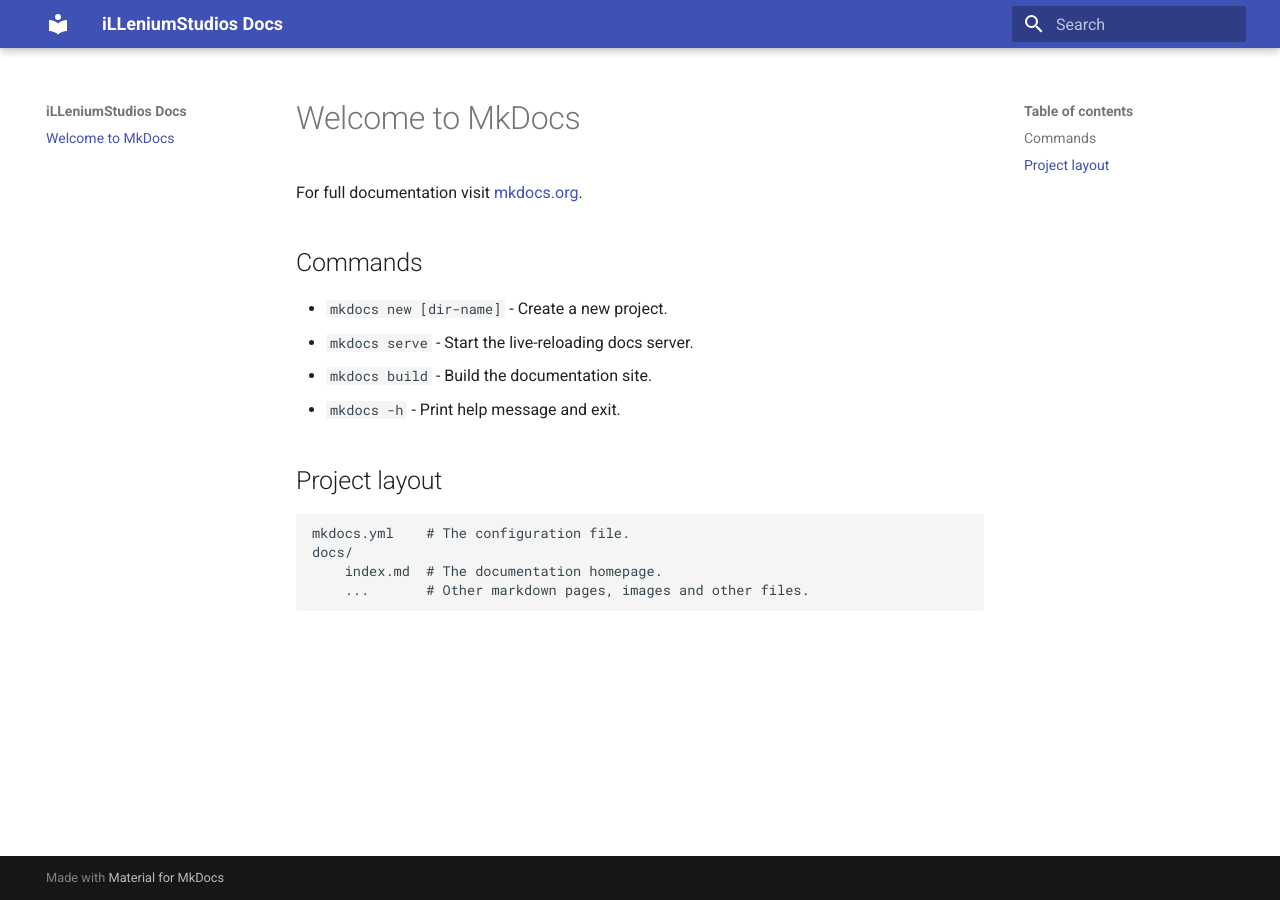
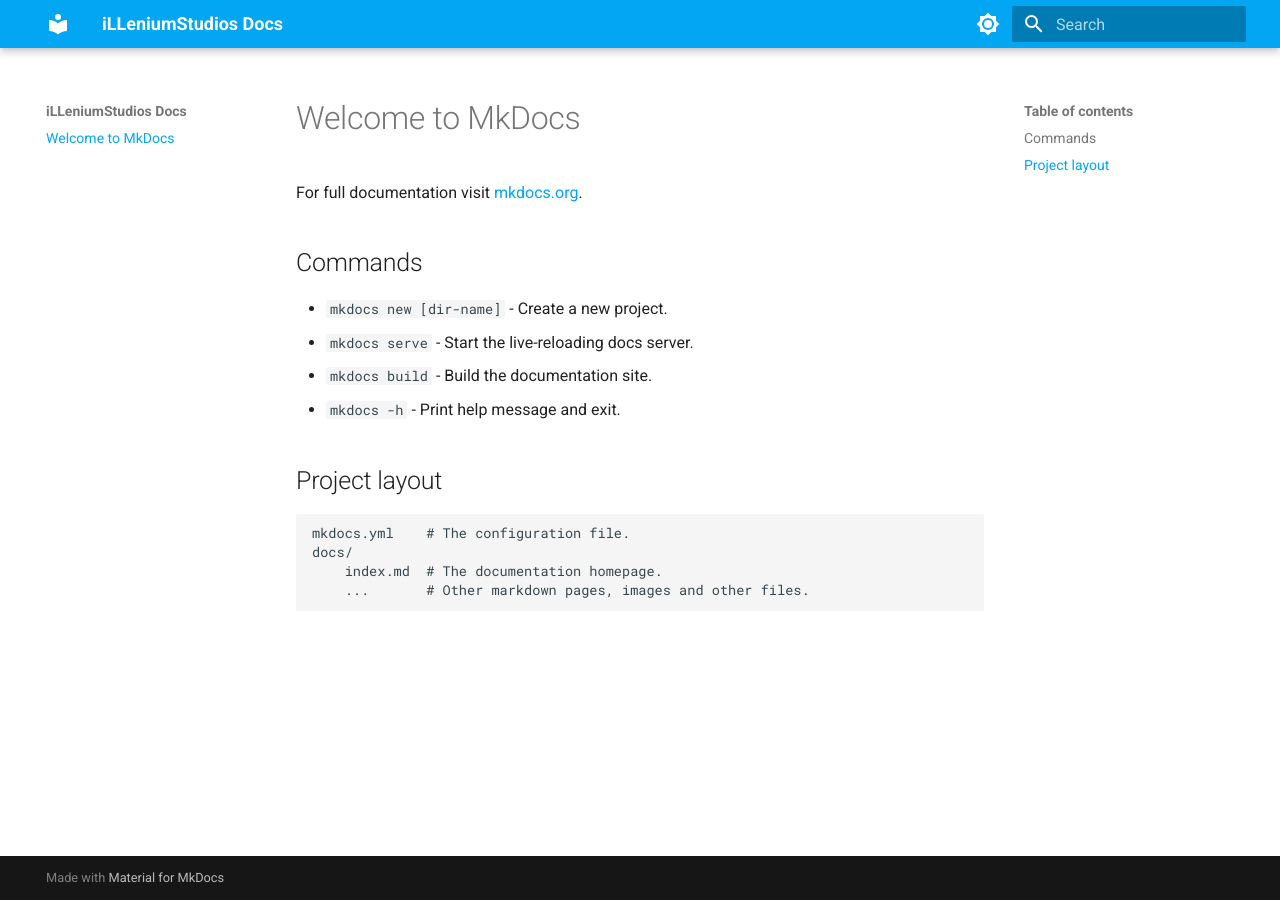
Before and after one commit to insoomnia1/illeniumdocs.github.io, an MkDocs documentation site: the page built from docs/index.md, in a window 1280 px wide. Built offline with MkDocs 1.6.1 and Material for MkDocs 9.7.7, drawn with Linux system fonts in a browser that asks for light colours.

Commit message:
Add customization

```diff
--- a/mkdocs.yml
+++ b/mkdocs.yml
@@ -1,3 +1,25 @@
 site_name: iLLeniumStudios Docs
 theme:
   name: material
+  palette:
+  - scheme: default
+    media: "(prefers-color-scheme: light)"
+    toggle:
+      icon: material/brightness-7
+      name: Switch to dark mode
+    primary: light blue
+  - scheme: slate
+    media: "(prefers-color-scheme: dark)"
+    toggle:
+      icon: material/brightness-4
+      name: Switch to light mode
+    primary: light blue
+  features:
+    - navigation.instant
+    - navigation.tracking
+    - navigation.sections
+    - navigation.indexes
+    - toc.follow
+    - navigation.top
+extra:
+  homepage: https://docs.illenium.dev
```
